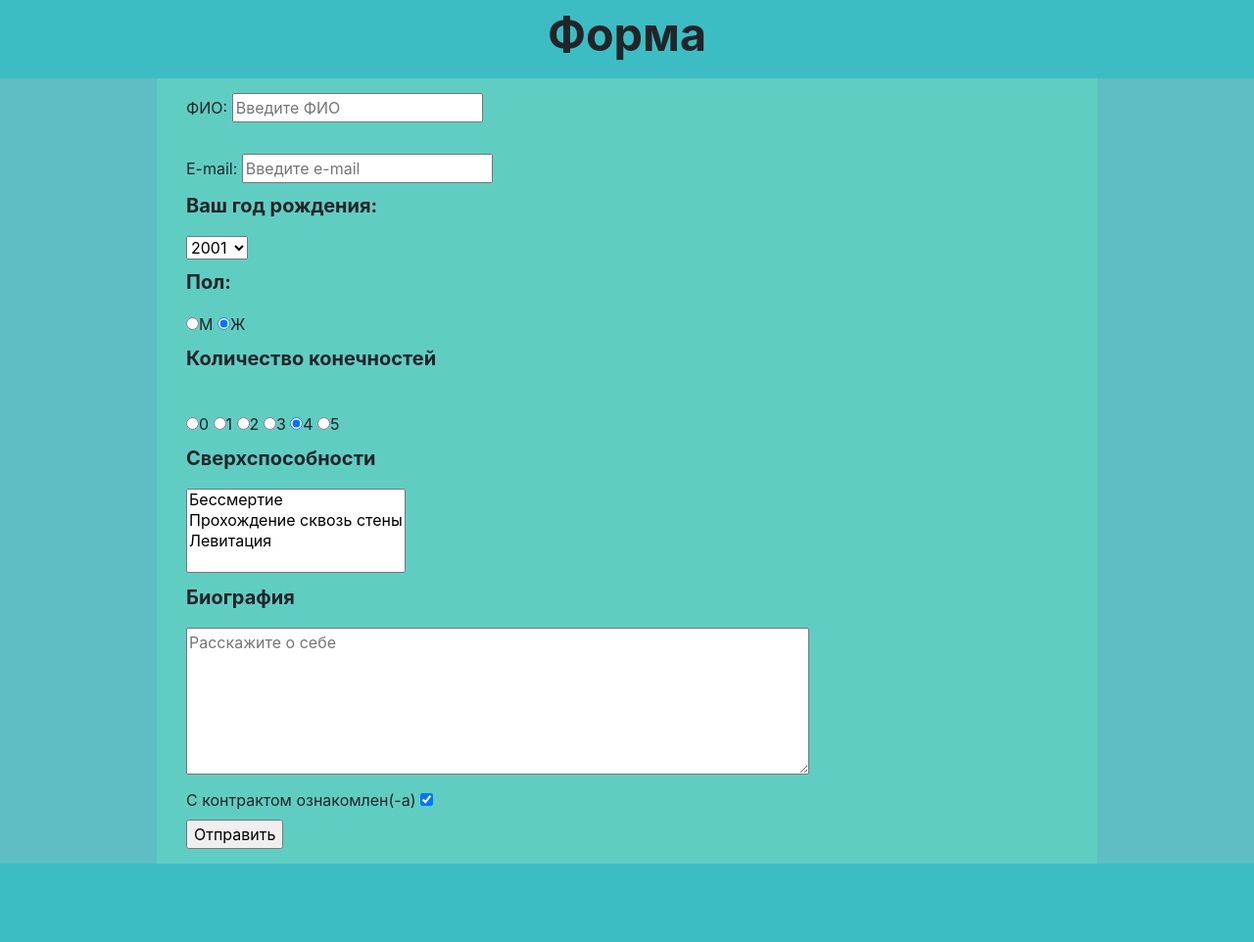
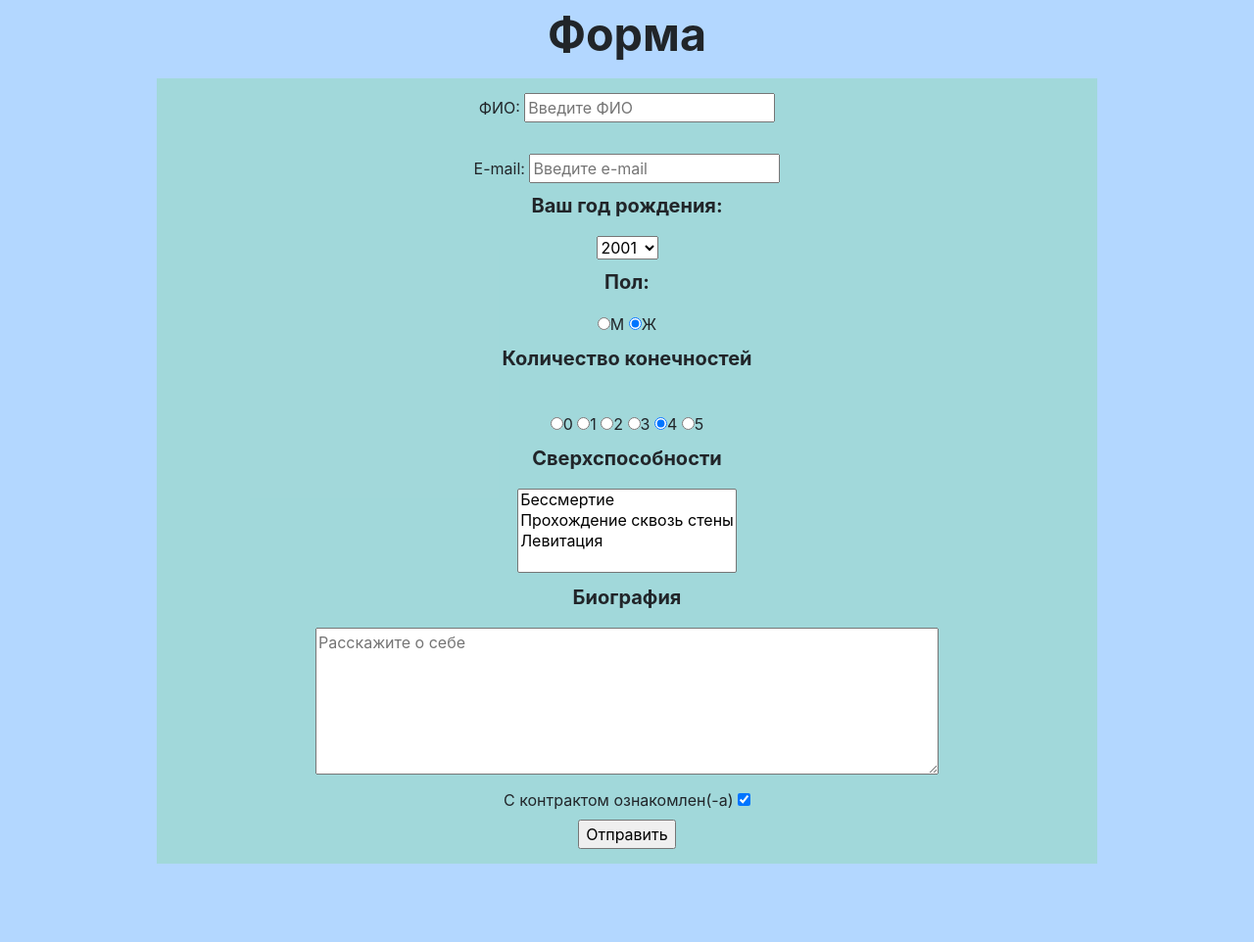
Before and after one commit to osikova/back3, a PHP site: page / in a window 1280 px wide. Shown: the whole page at 98% size. Run offline with PHP 8.4, Linux system fonts and the light colour scheme.

Commit message:
Update style.css

```diff
--- a/style.css
+++ b/style.css
@@ -1,10 +1,10 @@
 body {
-  background-color: #5ebec4;
+  background-color: #b3d7ff;
 }
 
 
 header{
- background-color: #3cbdc4;
+ background-color: #b3d7ff;
  height: 80px;
  font-size: 35pt;
  font-weight: bold;
@@ -14,7 +14,8 @@ header{
 
 #cont {
     padding: 15px;
-  background-color: #60cdc3;
+    text-align: center;
+  background-color: #95d9bd8f;
   width: 60rem;
 }
 
@@ -25,6 +26,6 @@ p {
 }
 
 footer{
-    background-color: #3cbdc4;
+    background-color: #b3d7ff;
     height: 80px;
 }
```
